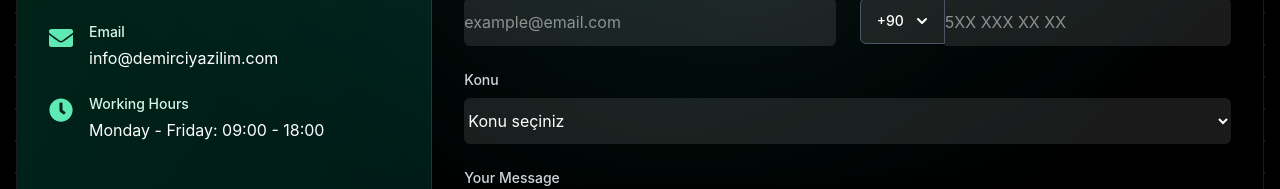
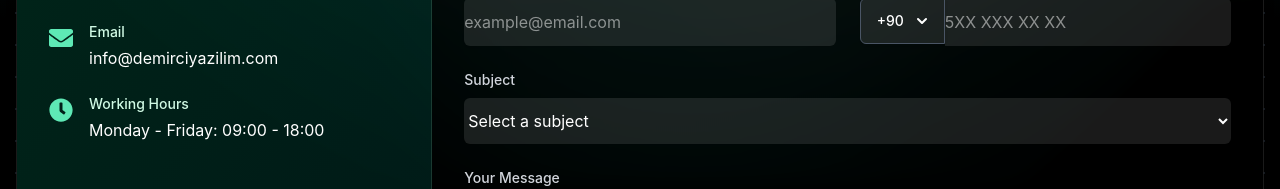
Before and after one commit to VedatYalcinkaya/demirci-frontend, a React (Vite) app: page /iletisim in a window 1280 px wide. Shown: the part 611-800 px from the top of the page. Built offline with nearby package versions, Linux system fonts and the light colour scheme.

Commit message:
added contact and faq pages

```diff
--- a/src/locales/de/de-translation.json
+++ b/src/locales/de/de-translation.json
@@ -533,6 +533,22 @@
         "min": "Nachricht muss mindestens 10 Zeichen lang sein",
         "max": "Nachricht darf höchstens 500 Zeichen lang sein"
       }
+    },
+    "subject": {
+      "title": "Betreff",
+      "placeholder": "Betreff auswählen",
+      "customPlaceholder": "Schreiben Sie Ihren Betreff",
+      "options": {
+        "getService": "Ich möchte eine Dienstleistung erhalten",
+        "getMeeting": "Ich möchte ein Treffen vereinbaren",
+        "getQuote": "Ich möchte ein Preisangebot erhalten",
+        "getInfo": "Ich möchte Informationen erhalten",
+        "other": "Andere"
+      },
+      "validation": {
+        "required": "Bitte wählen Sie einen Betreff aus",
+        "customRequired": "Bitte schreiben Sie Ihren Betreff"
+      }
     }
   },
   "contactPage": {
--- a/src/locales/en/en-translation.json
+++ b/src/locales/en/en-translation.json
@@ -533,6 +533,22 @@
         "min": "Message must be at least 10 characters",
         "max": "Message must be at most 500 characters"
       }
+    },
+    "subject": {
+      "title": "Subject",
+      "placeholder": "Select a subject",
+      "customPlaceholder": "Write your subject",
+      "options": {
+        "getService": "I want to get service",
+        "getMeeting": "I want to request a meeting",
+        "getQuote": "I want to get a price quote",
+        "getInfo": "I want to get information",
+        "other": "Other"
+      },
+      "validation": {
+        "required": "Please select a subject",
+        "customRequired": "Please write your subject"
+      }
     }
   },
   "contactPage": {
--- a/src/locales/tr/tr-translation.json
+++ b/src/locales/tr/tr-translation.json
@@ -533,6 +533,22 @@
         "min": "Mesaj en az 10 karakter olmalıdır",
         "max": "Mesaj en fazla 500 karakter olmalıdır"
       }
+    },
+    "subject": {
+      "title": "Konu",
+      "placeholder": "Konu seçiniz",
+      "customPlaceholder": "Konunuzu yazınız",
+      "options": {
+        "getService": "Hizmet almak istiyorum",
+        "getMeeting": "Görüşme talep ediyorum",
+        "getQuote": "Fiyat teklifi almak istiyorum",
+        "getInfo": "Bilgi almak istiyorum",
+        "other": "Diğer"
+      },
+      "validation": {
+        "required": "Lütfen bir konu seçiniz",
+        "customRequired": "Lütfen konunuzu yazınız"
+      }
     }
   },
   "contactPage": {
--- a/src/pages/Contact.jsx
+++ b/src/pages/Contact.jsx
@@ -51,11 +51,11 @@ const Contact = () => {
       .min(10, t('form.validation.message.min'))
       .max(500, t('form.validation.message.max')),
     subject: Yup.string()
-      .required('Lütfen bir konu seçiniz'),
+      .required(t('form.subject.validation.required')),
     customSubject: Yup.string()
       .when('subject', {
         is: 'other',
-        then: (schema) => schema.required('Lütfen konunuzu yazınız'),
+        then: (schema) => schema.required(t('form.subject.validation.customRequired')),
         otherwise: (schema) => schema.notRequired(),
       }),
   });
@@ -96,11 +96,11 @@ const Contact = () => {
 
   // Konu seçenekleri
   const subjectOptions = [
-    { value: 'getService', label: 'Hizmet almak istiyorum' },
-    { value: 'getMeeting', label: 'Görüşme talep ediyorum' },
-    { value: 'getQuote', label: 'Fiyat teklifi almak istiyorum' },
-    { value: 'getInfo', label: 'Bilgi almak istiyorum' },
-    { value: 'other', label: 'Diğer' },
+    { value: 'getService', label: t('form.subject.options.getService') },
+    { value: 'getMeeting', label: t('form.subject.options.getMeeting') },
+    { value: 'getQuote', label: t('form.subject.options.getQuote') },
+    { value: 'getInfo', label: t('form.subject.options.getInfo') },
+    { value: 'other', label: t('form.subject.options.other') },
   ];
 
   // Animasyon varyantları
@@ -325,7 +325,7 @@ const Contact = () => {
 
                 <div>
                   <label className="block text-sm font-medium text-gray-300 mb-2">
-                    Konu
+                    {t('form.subject.title')}
                   </label>
                   <select
                     id="subject"
@@ -335,7 +335,7 @@ const Contact = () => {
                     }`}
                     {...formik.getFieldProps('subject')}
                   >
-                    <option value="" disabled className="bg-gray-800 text-white">Konu seçiniz</option>
+                    <option value="" disabled className="bg-gray-800 text-white">{t('form.subject.placeholder')}</option>
                     {subjectOptions.map((option) => (
                       <option key={option.value} value={option.value} className="bg-gray-800 text-white">
                         {option.label}
@@ -355,7 +355,7 @@ const Contact = () => {
                         className={`block w-full rounded-md bg-white/10 border-gray-600 text-white shadow-sm focus:border-emerald-500 focus:ring-emerald-500 py-3 ${
                           formik.touched.customSubject && formik.errors.customSubject ? 'border-red-500' : ''
                         }`}
-                        placeholder="Konunuzu yazınız"
+                        placeholder={t('form.subject.customPlaceholder')}
                         {...formik.getFieldProps('customSubject')}
                       />
                       {formik.touched.customSubject && formik.errors.customSubject && (
```
